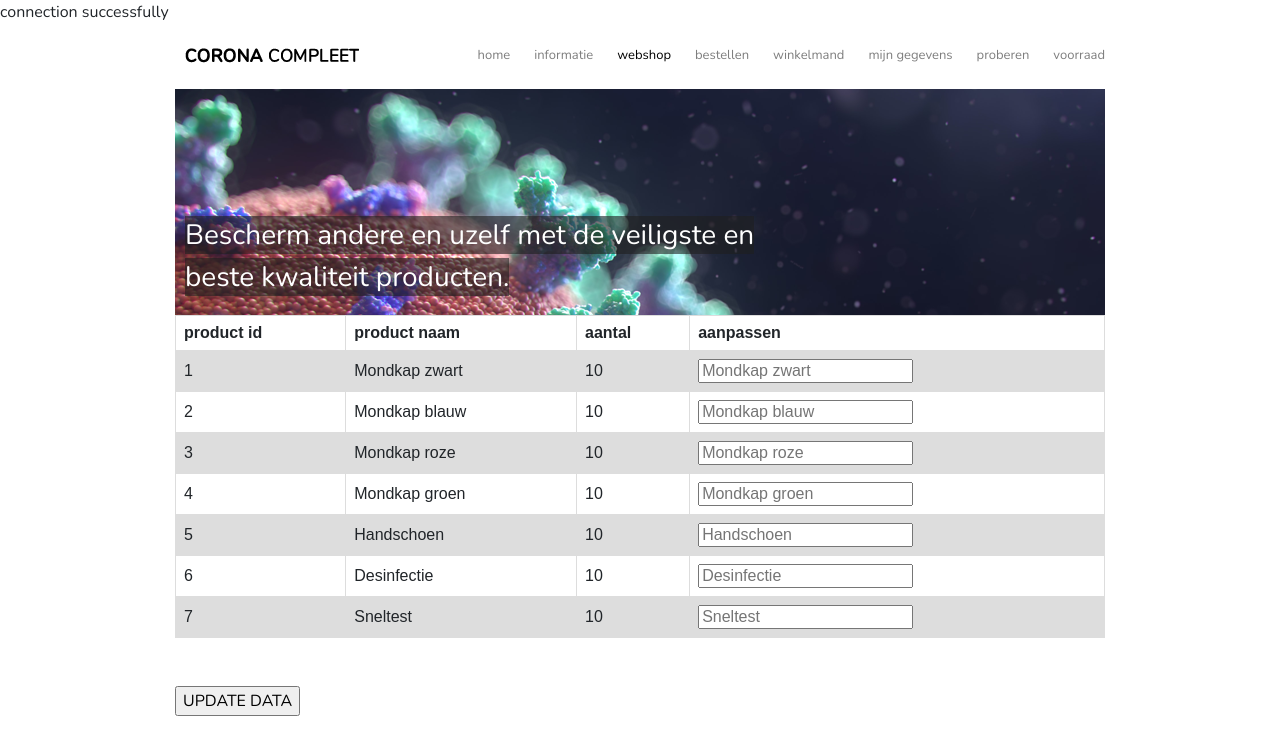
After one commit to EvelienGeerts/Coronacompleet, a PHP site: page /voorraad.php in a window 1280 px wide. The commit adds this page. Shown: the top 755 px of the page. Run offline with PHP 8.4, Linux system fonts and the light colour scheme; data comes from the database, SQL or seed files in the repository; both versions use the stored data as it was after the commit; some libraries are stand-ins or nearby versions.

Commit message:
Voorraad toegevoegd
Voorraad erbij gezet

```diff
--- a/css/style.css
+++ b/css/style.css
@@ -727,3 +727,6 @@ tr:nth-child(even) {
 
 
 /*login*/
+
+
+/* voorraad*/
--- a/index.php
+++ b/index.php
@@ -43,6 +43,7 @@
 				<li><a href="winkelmand.php">Winkelmand </a><span id="cart-item" class="badge badge-dark"></span></li>
         <li><a href="mijngegevens.php">Mijn gegevens</a></li>
         <li><a href="proberen.php">proberen</a></li>
+        <li><a href="voorraad.php">voorraad</a></li>
 			</ul>
 		</nav>
 
--- /dev/null
+++ b/voorraad.php
@@ -0,0 +1,122 @@
+<?php include('server.php'); ?>
+<?php
+	require 'config.php';?>
+
+
+<!DOCTYPE html>
+<html lang="nl">
+<head>
+	<meta charset="utf-8" />
+	<meta name="description" content="Coronacompleet. De beste webshop voor mondkapjes, handschoenen, testen en desinfectie">
+	<meta name="keywords" content="coronacompleet, corona, COVID-19, beschermingsmiddelen, handschoenen, mondkapje, desinfectie, test, webshop">
+	<title>CORONA COMPLEET</title>
+	<link rel="stylesheet" href="https://cdnjs.cloudflare.com/ajax/libs/font-awesome/4.7.0/css/font-awesome.min.css">
+	<link rel="stylesheet" href="css/bootstrap.css">
+	<link rel="stylesheet" href="css/bootstrap-grid.css">
+	<link rel="stylesheet" href="css/style.css">
+	<link rel="stylesheet" href="css/fontawesome.css">
+	<link rel="icon" href="../img/favicon.png" type="image/x-icon">
+	<link href="https://fonts.googleapis.com/css2?family=Nunito:wght@300;400;600&display=swap" rel="stylesheet">
+	<link rel='stylesheet' href='https://cdnjs.cloudflare.com/ajax/libs/font-awesome/5.9.0/css/all.min.css' />
+</head>
+<body>
+
+<form action="" method="post">
+<div class="container">
+	<header>
+		<a href="index.php"><h1>CORONA COMPLEET</h1></a>
+
+		<div class="hamburger-menu">
+			<i class="fa fa-bars burger" onclick="burgerMenu()"></i>
+			<i class="fa fa-times burger" onclick="burgerMenu()"></i>
+		</div>
+
+		<nav>
+			<ul class="nav-list">
+				<li><a href="#">Home</a></li>
+						<li><a href="#">Informatie</a>
+					<ul class = "dropdown">
+						<li><a href='#'>Mondkap</a></li>
+						<li><a href='#'>handschoen</a></li>
+						<li><a href='#'>tester</a></li>
+						<li><a href='#'>desinfectie</a></li>
+					</ul>
+				</li>
+				<li><a href="index.php" class="selected">Webshop</a></li>
+				<li><a href="bestellenIngelogd.php">Bestellen</a></li>
+				<li><a href="winkelmand.php">Winkelmand </a><span id="cart-item" class="badge badge-dark"></span></li>
+        <li><a href="mijngegevens.php">Mijn gegevens</a></li>
+        <li><a href="proberen.php">proberen</a></li>
+        <li><a href="voorraad.php">voorraad</a></li>
+			</ul>
+		</nav>
+
+		<div class="banner">
+			<span class="spanwrap">
+				Bescherm andere en uzelf met de veiligste en beste kwaliteit producten.
+			</span>
+		</div>
+
+        </header>
+
+
+    <body>
+<table>
+
+<tr>
+
+<th>product id</th>
+<th>product naam</th>
+<th>aantal</th>
+<th>aanpassen</th>
+
+</tr>
+
+<?php
+
+$sql = "SELECT id, product_naam, voorraad_aantal FROM producten";
+$result = $conn-> query($sql);
+
+$array = array();
+
+if ($result-> num_rows > 0){
+	while ($row = $result -> fetch_assoc()) {
+		$product = "product" . $row['id'];
+		echo "<tr>
+		<td>" . $row['id'] . "</td>
+		<td>" . $row['product_naam'] . "</td>
+		<td>" . $row['voorraad_aantal'] . "</td>
+		<td><input type='text' name ='".$product."' placeholder = '".$row['product_naam']."'></td>" ;
+		$array[$row['id']] = $product;
+
+	}
+}
+?>
+</table>
+<BR>
+ <br>
+	<input type="submit" name="update" value="UPDATE DATA"/>
+</form>
+</body>
+
+</html>
+
+
+<?php
+$connection = mysqli_connect("localhost", "root", "");
+$db = mysqli_select_db($connection, 'coronacompleet');
+if (isset($_POST['update']))
+{
+	$query = "";
+	foreach ($array as $key => $value) {
+		if(isset($_POST[$value]) && $_POST[$value] != '')
+		{
+			$query .= "UPDATE producten SET voorraad_aantal = voorraad_aantal + " . $_POST[$value]. " where id = " . $key . ";";
+		}
+	}
+	$query_result = mysqli_multi_query($connection, $query);
+
+	header("Refresh:0");
+
+}
+?>
```
Also changed, not shown: SQL-Database_coronacompleet.sql (+147 -74 lines), style.css (+7 -0 lines).
